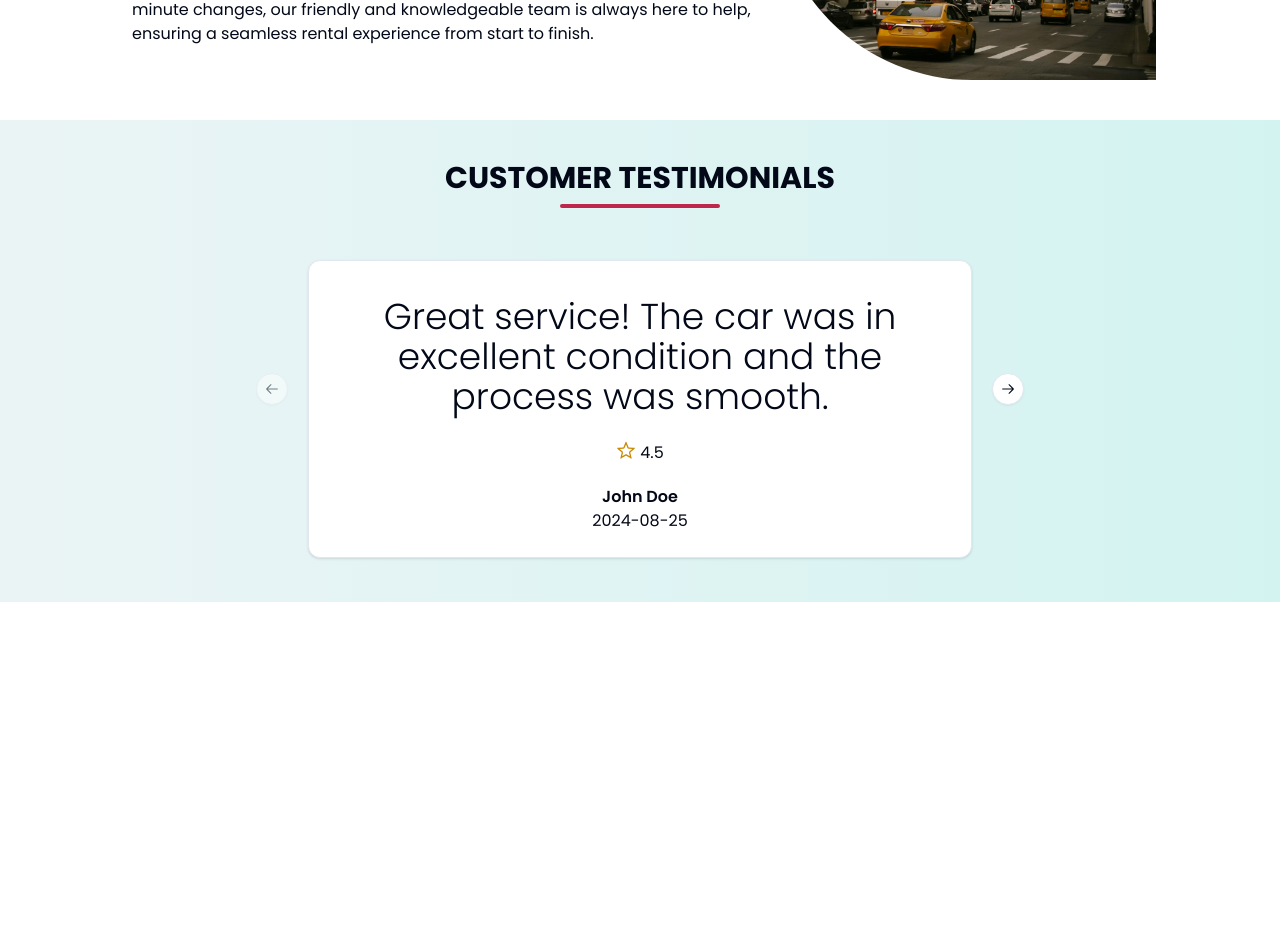
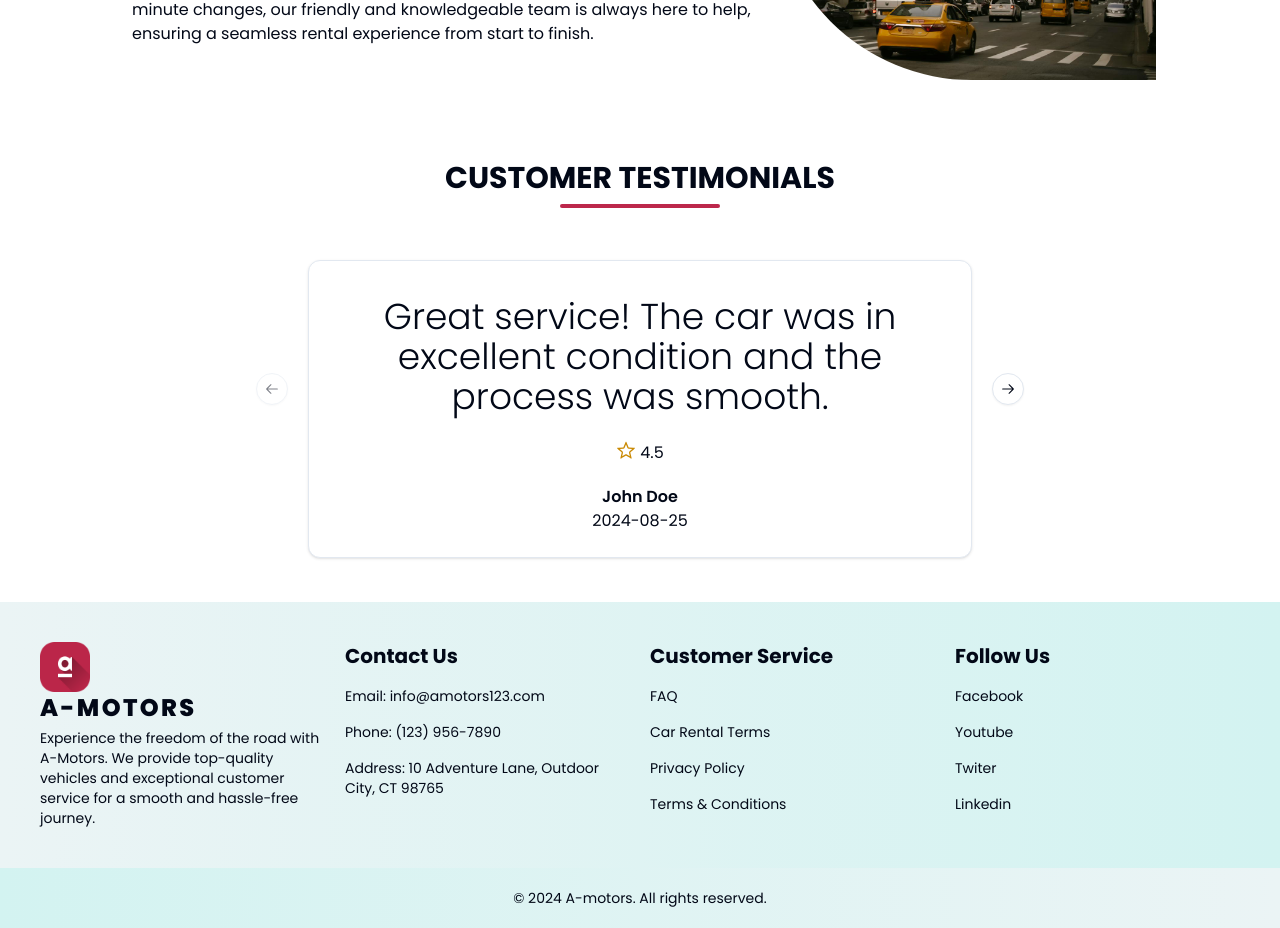
Before and after one commit to ashraf56/A-motors-Frontend, a React (Vite) app: page / in a window 1280 px wide. Shown: the part 1440-2368 px from the top of the page. Before the commit the page ends 2042 px from the top, so only its background shows below. Built offline with nearby package versions, Linux system fonts and the light colour scheme; no server answers.

Commit message:
Footer created

```diff
--- /dev/null
+++ b/src/Auth.tsx
@@ -0,0 +1,11 @@
+import AuthLayout from './layout/AuthLayout';
+
+const Auth = () => {
+    return (
+        <>
+        <AuthLayout/>
+        </>
+    );
+};
+
+export default Auth;
--- /dev/null
+++ b/src/components/Authpage/Authfooter.tsx
@@ -0,0 +1,16 @@
+import { Link } from "react-router-dom";
+
+const Authfooter = () => {
+    return (
+        <footer >
+
+        <div className=' bg-black text-sm text-center flex gap-4 justify-center mx-auto text-white font-CustomFont py-5'>
+        <p className='text-sm'><Link to={'/'}>Go to home</Link></p>
+        <p className='text-sm'>Privacy Policy</p>
+        <p className='text-sm'> Terms & Conditions</p>
+        </div>
+    </footer>
+    );
+};
+
+export default Authfooter;
--- a/src/components/Authpage/Login.tsx
+++ b/src/components/Authpage/Login.tsx
@@ -16,7 +16,6 @@ import { tokenVerify } from "@/utills/Tokenverify";
 import { FieldValues, SubmitHandler, useForm } from "react-hook-form";
 import { Link } from "react-router-dom";
 import { toast } from "sonner";
-
 const Login = () => {
     const {
         register,
@@ -49,8 +48,8 @@ const Login = () => {
 
     }
     return (
-        <div className="flex flex-col justify-center font-CustomFont items-center h-[80vh] my-10 md:my-0">
-            <Card className="w-full max-w-lg">
+        <div className="flex flex-col justify-center font-CustomFont container items-center h-[100vh] my-10 md:my-0 " >
+            <Card className="w-full max-w-lg border-none shadow-none ">
                 <CardHeader>
                     <CardTitle>Log in now</CardTitle>
                 </CardHeader>
--- a/src/components/Authpage/Signup.tsx
+++ b/src/components/Authpage/Signup.tsx
@@ -55,7 +55,7 @@ const Signup = () => {
     }
     return (
         <div className="flex flex-col justify-center font-CustomFont items-center h-[100vh] my-10 md:my-0">
-            <Card className="w-full max-w-lg">
+            <Card className="w-full max-w-lg border-none shadow-none">
                 <CardHeader>
                     <CardTitle>Sign Up</CardTitle>
                 </CardHeader>
--- a/src/components/HomepageCompo/CustomerTestimonial.tsx
+++ b/src/components/HomepageCompo/CustomerTestimonial.tsx
@@ -44,11 +44,11 @@ const customerReviews = [
 
 const CustomerTestimonial = () => {
     return (
-        <div className="font-CustomFont py-10 bg-gradient-to-r from-[#ebf4f5] to-[#d3f3f1]">
+        <div className="font-CustomFont py-10 ">
             <Title name={'Customer Testimonials'} />
 
             <Carousel
-                className="w-full max-w-full font-CustomFont overflow-x-hidden md:overflow-visible  md:max-w-2xl  mx-auto pt-10">
+                className="w-full max-w-full font-CustomFont overflow-x-hidden md:overflow-visible  md:max-w-2xl  mx-auto pt-10" >
                 <CarouselContent  >
                     {customerReviews.map(({ id, name, comment, rating, date }) => (
                         <CarouselItem key={id}  >
--- /dev/null
+++ b/src/layout/AuthLayout.tsx
@@ -0,0 +1,16 @@
+import Authfooter from '@/components/Authpage/Authfooter';
+import React from 'react';
+import { Outlet } from 'react-router-dom';
+
+const AuthLayout = () => {
+    return (
+        <div>
+            <Outlet></Outlet>
+<Authfooter/>
+
+
+        </div>
+    );
+};
+
+export default AuthLayout;
--- a/src/layout/MainLayout.tsx
+++ b/src/layout/MainLayout.tsx
@@ -1,4 +1,5 @@
 
+import Footer from "@/page/Footer";
 import Header from "@/page/Header";
 import { Outlet } from "react-router-dom";
 
@@ -8,6 +9,7 @@ const MainLayout = () => {
 
             <Header></Header>
             <Outlet></Outlet>
+            <Footer/>
 
         </div>
     );
--- /dev/null
+++ b/src/page/Footer.tsx
@@ -0,0 +1,45 @@
+import logo from '@/assets/logo.png';
+
+const Footer = () => {
+    return (
+        <footer >
+            <div className="font-CustomFont  grid md:grid-cols-2  lg:grid-cols-3 xl:grid-cols-4  bg-gradient-to-r from-[#ebf4f5] to-[#d3f3f1] p-10 gap-5 mx-auto">
+                <div>
+                    <div><img src={logo} width={50} height={50} /></div>
+                    <p className=" font-CustomFont font-extrabold uppercase text-2xl tracking-widest">A-motors</p>
+
+                    <p className='text-sm pt-1'>Experience the freedom of the road with A-Motors. We provide top-quality vehicles and exceptional customer service for a smooth and hassle-free journey.</p>
+                </div>
+
+
+                <div className="flex flex-col gap-y-4 mx-auto">
+                    <h4 className="font-bold text-xl">Contact Us</h4>
+                    <p className='text-sm'>Email: info@amotors123.com</p>
+                    <p className='text-sm'>Phone: (123) 956-7890</p>
+                    <p className='text-sm'>Address: 10 Adventure Lane, Outdoor City, CT 98765</p>
+
+                </div>
+                <div className="flex flex-col gap-y-4">
+                    <h4 className="font-bold text-xl">Customer Service</h4>
+                    <p className='text-sm'>FAQ</p>
+                    <p className='text-sm'> Car Rental Terms</p>
+                    <p className='text-sm'>Privacy Policy</p>
+                    <p className='text-sm'> Terms & Conditions</p>
+
+                </div>
+                <div className="flex flex-col gap-y-4">
+                    <h4 className="font-bold text-xl">Follow Us</h4>
+                    <p className='text-sm'>Facebook</p>
+                    <p className='text-sm' >Youtube</p>
+                    <p className='text-sm'>Twiter</p>
+                    <p className='text-sm'>Linkedin</p>
+                </div>
+            </div>
+            <div className='bg-gradient-to-r to-[#ebf4f5] from-[#d3f3f1]  text-sm text-center flex gap-4 justify-center mx-auto  font-CustomFont py-5'>
+            <p>&copy; 2024 A-motors. All rights reserved.</p>
+            </div>
+        </footer>
+    );
+};
+
+export default Footer;
```
Also changed, not shown: src/routers/router.tsx (+17 -9 lines).
